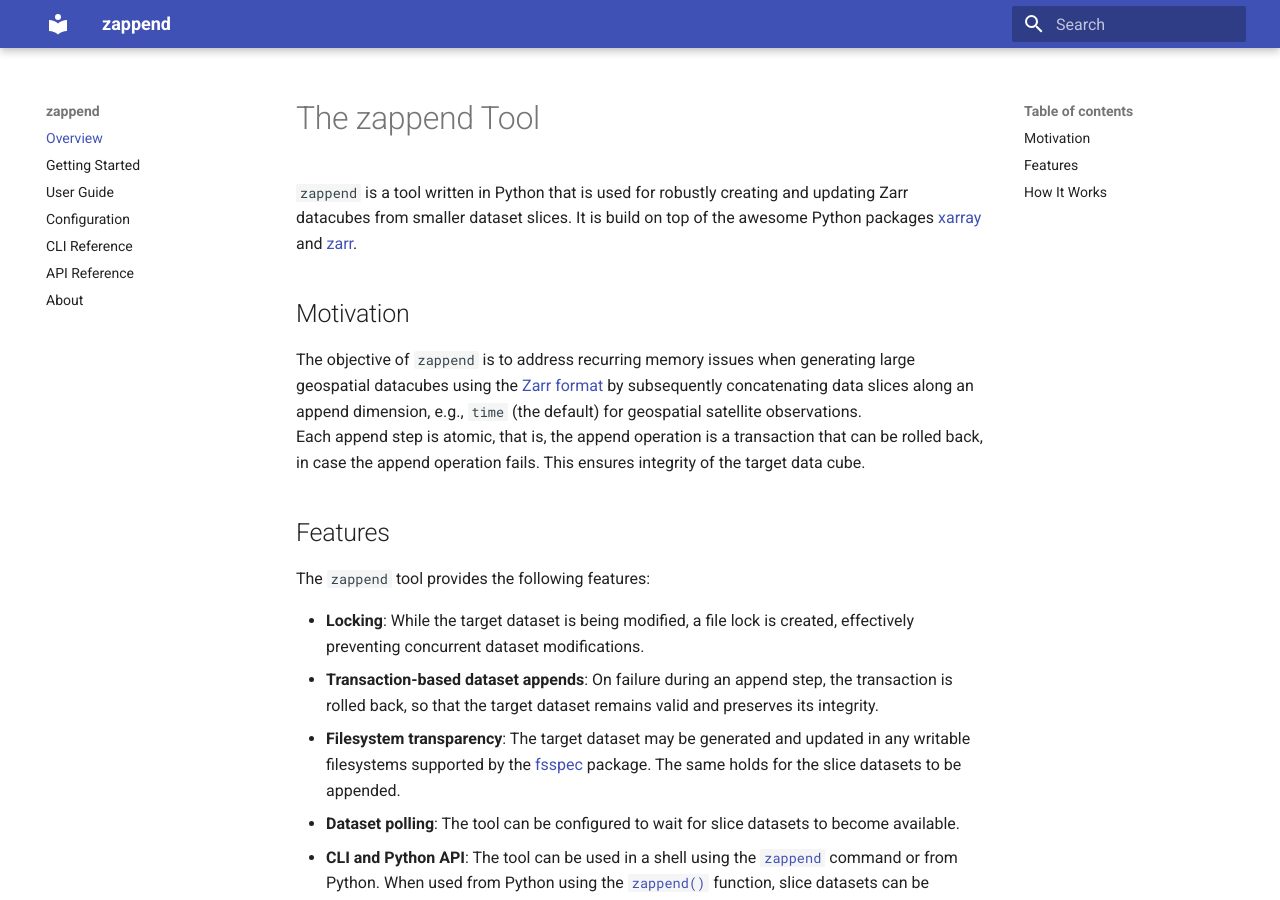
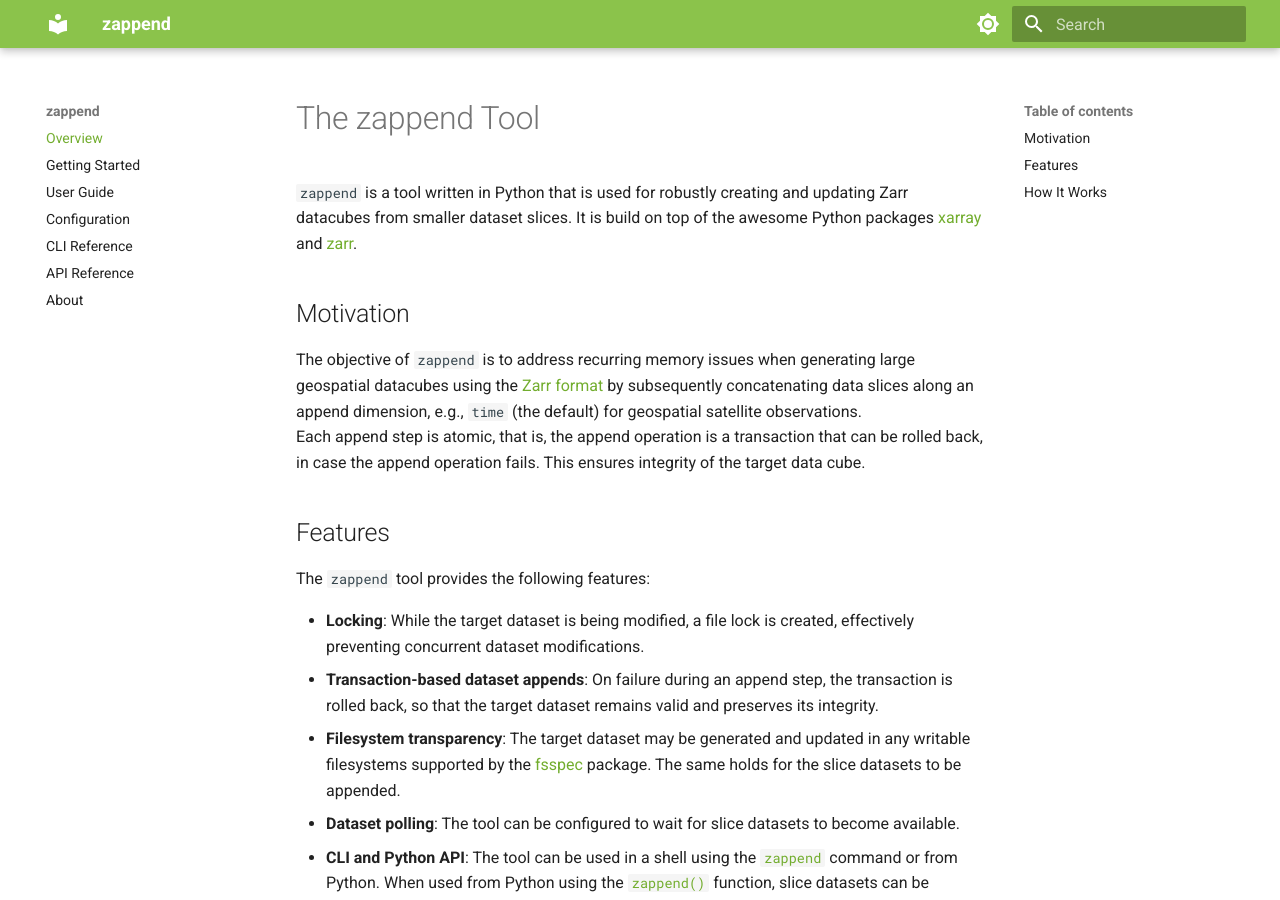
Before and after one commit to bcdev/zappend, an MkDocs documentation site: the page built from docs/index.md, in a window 1280 px wide and 900 px high. Built offline with MkDocs 1.6.1 and Material for MkDocs 9.7.7, drawn with Linux system fonts in a browser that asks for light colours.

Commit message:
Added light/dark mode switch

```diff
--- a/mkdocs.yml
+++ b/mkdocs.yml
@@ -11,7 +11,21 @@ nav:
   - API Reference: api.md
   - About: about.md
 
-theme: material
+theme:
+  name: material
+  palette:
+    # Palette toggle for light mode
+    - scheme: default
+      primary: light green
+      toggle:
+        icon: material/brightness-7
+        name: Switch to dark mode
+    # Palette toggle for dark mode
+    - scheme: slate
+      primary: green
+      toggle:
+        icon: material/brightness-4
+        name: Switch to light mode
 
 markdown_extensions:
   - admonition
```
